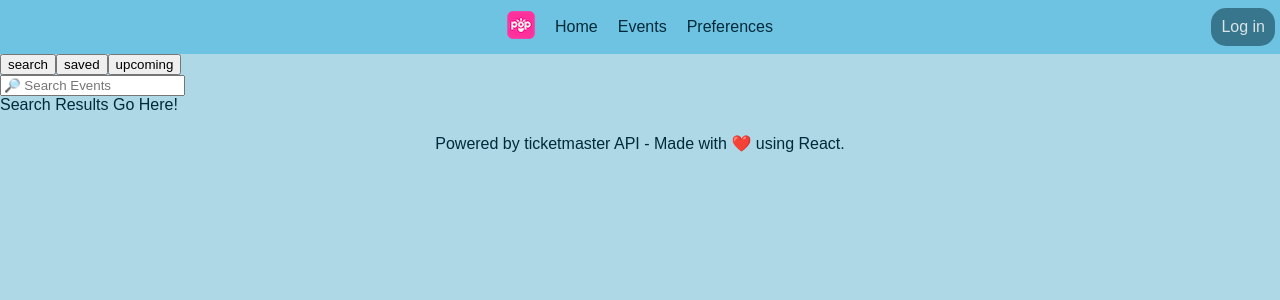
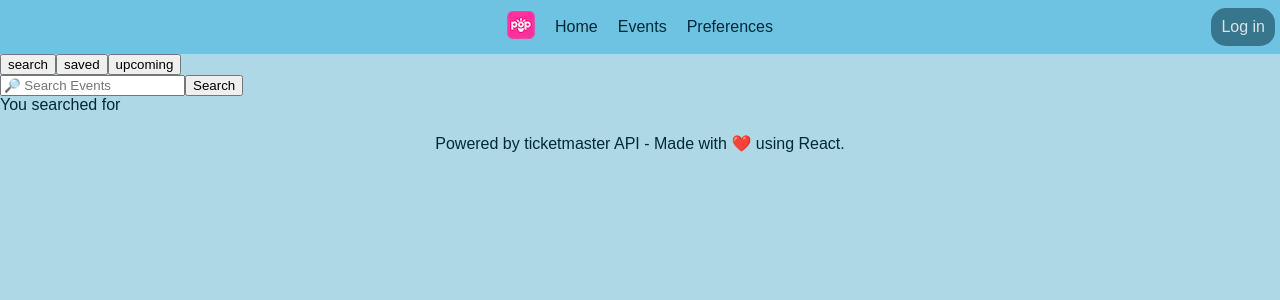
Before and after one commit to ash-kick/event-pop-app, a React (Vite) app: page /events in a window 1280 px wide. Shown: the top 300 px of the page. Built offline with nearby package versions, Linux system fonts and the light colour scheme; a web font is replaced by a local one.

Commit message:
adding state management functionality for event search bar

```diff
--- a/src/pages/events/Events.jsx
+++ b/src/pages/events/Events.jsx
@@ -3,7 +3,14 @@ import EventSearchDisplay from "./EventsSearchDisplay";
 
 export default function Events() {
      const [activeTab, setActiveTab] = useState("search");
-     console.log(activeTab);
+     const [currentSearchBarValue, setCurrentSearchBarValue] = useState("");
+     const [submittedSearchTerm, setSubmittedSearchTerm] = useState("");
+
+     const handleSubmit = (e) => {
+          e.preventDefault();
+          setSubmittedSearchTerm(currentSearchBarValue);
+     };
+
      return (
           <div className="events-page-container">
                <div className="event-tabs-container">
@@ -31,13 +38,16 @@ export default function Events() {
                     <div className="event-page-display">
                          {activeTab === "search" ? (
                               <div>
-                                   <form>
+                                   <form onSubmit={handleSubmit}>
                                         <input
                                              type="search"
                                              placeholder="🔎 Search Events"
+                                             value={currentSearchBarValue}
+                                             onChange={(event) => setCurrentSearchBarValue(event.target.value)}
                                         />
+                                        <button type="submit">Search</button>
                                    </form>
-                                   <EventSearchDisplay />
+                                   <EventSearchDisplay submittedSearchTerm={submittedSearchTerm} />
                               </div>
                          ) : (
                               ""
--- a/src/pages/events/EventsSearchDisplay.jsx
+++ b/src/pages/events/EventsSearchDisplay.jsx
@@ -1,5 +1,5 @@
 import { ticketMasterRawEventTest } from "../../test-data/TestData";
 
-export default function EventSearchDisplay(searchValue) {
-     return <div>Search Results Go Here!</div>;
+export default function EventSearchDisplay({ submittedSearchTerm }) {
+     return <div>You searched for {submittedSearchTerm}</div>;
 }
```
